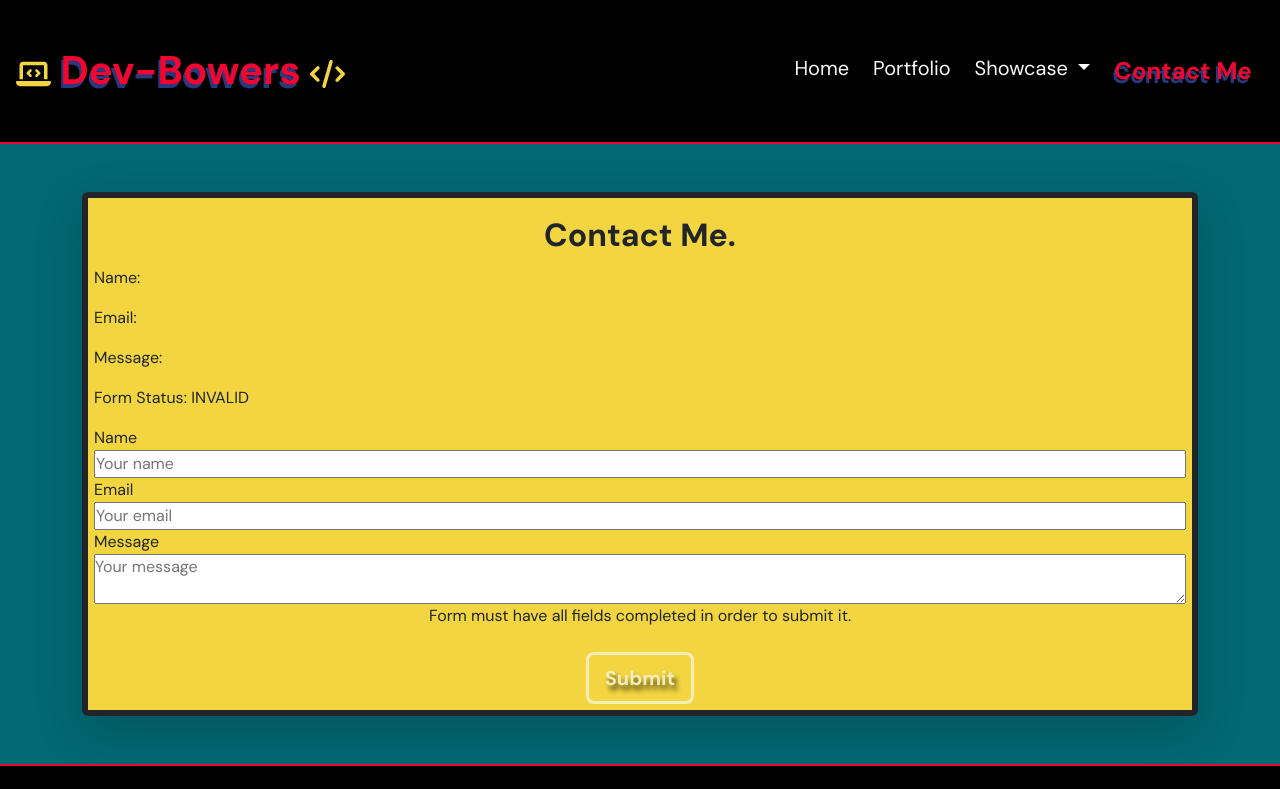
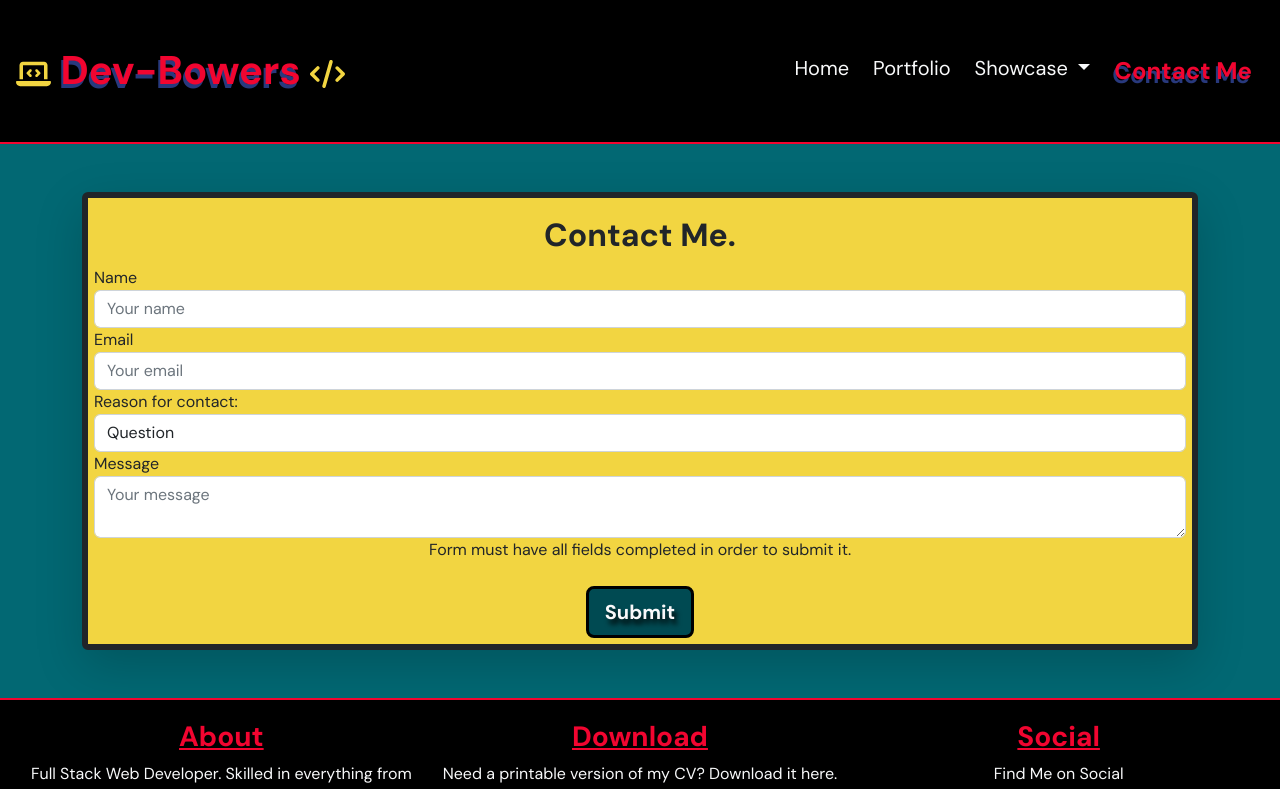
Before and after one commit to dnlbowers/Portfolio-frontend, an Angular app in the folder client/: page /contact in a window 1280 px wide. Shown: the top 789 px of the page. Built offline with nearby package versions, Linux system fonts and the light colour scheme.

Commit message:
Create contact form class Rip out reactive form, draft template form

```diff
--- /dev/null
+++ b/client/src/app/_classes/contact-form.ts
@@ -0,0 +1,9 @@
+export class ContactForm {
+
+    constructor (
+        public name: string,
+        public email: string,
+        public reason: string,
+        public message: string
+    ) { }
+}
--- a/client/src/app/app.module.ts
+++ b/client/src/app/app.module.ts
@@ -17,7 +17,7 @@ import { CurriculumVitaeComponent } from './curriculum-vitae/curriculum-vitae.co
 import { ResumeComponent } from './resume/resume.component';
 import { InterestsComponent } from './interests/interests.component';
 import { GithubReposComponent } from './github-repos/github-repos.component';
-import { FormsModule, ReactiveFormsModule } from '@angular/forms';
+import { FormsModule } from '@angular/forms';
 import { ContactMeComponent } from './contact-me/contact-me.component';
 
 @NgModule({
@@ -43,7 +43,6 @@ import { ContactMeComponent } from './contact-me/contact-me.component';
     FontAwesomeModule,
     HttpClientModule,
     FormsModule,
-    ReactiveFormsModule,
   ],
 
   providers: [],
--- a/client/src/app/contact-me/contact-me.component.html
+++ b/client/src/app/contact-me/contact-me.component.html
@@ -1,24 +1,25 @@
 <main class="container-fluid container-md h-auto my-4 my-md-5">
     <div class="content-index shadow-lg rounded w-100 mx-auto">
         <h2 class="fw-bold text-center my-1 p-2">Contact Me.</h2>
-        <p>Name: {{contactForm.value.name}}</p>
-        <p>Email: {{contactForm.value.email}}</p>
-        <p>Message: {{contactForm.value.message}}</p>
-        <p>Form Status: {{ contactForm.status }}</p>
 
-        <form class="d-flex flex-column" [formGroup]="contactForm" (ngSubmit)="onSubmit()">
+        <form class="d-flex flex-column form-group">
             <label for="name">Name</label>
-            <input type="text" name="name" id="name" formControlName="name" placeholder="Your name" required>
+            <input type="text" name="name" id="name" class="form-control" placeholder="Your name" required>
             <label for="email">Email</label>
-            <input type="email" name="email" id="email" formControlName="email" placeholder="Your email" required>
+            <input type="email" name="email" id="email" class="form-control" placeholder="Your email" required>
+            <div class="form-group">
+                <label for="reason">Reason for contact:</label>
+                <select class="form-control" id="reason" required>
+                  <option *ngFor="let reason of reasons" [value]="reason">{{reason}}</option>
+                </select>
+              </div>
             <label for="message">Message</label>
-            <textarea name="message" id="message" formControlName="message" placeholder="Your message" required></textarea>
+            <textarea name="message" id="message" class="form-control" placeholder="Your message" required></textarea>
             <p class="text-center">Form must have all fields completed in order to submit it.</p>
-            <button type="submit" [disabled]="!contactForm.valid"
+            <button type="submit"
                 class="btn btn-lg btn-green btn-custom mt-2 text-light">
                     Submit
             </button>
         </form>
-
     </div>
 </main>
--- a/client/src/app/contact-me/contact-me.component.ts
+++ b/client/src/app/contact-me/contact-me.component.ts
@@ -1,5 +1,5 @@
 import { Component } from '@angular/core';
-import { FormBuilder, Validators } from '@angular/forms';
+import { ContactForm } from '../_classes/contact-form';
 
 
 @Component({
@@ -9,15 +9,12 @@ import { FormBuilder, Validators } from '@angular/forms';
 })
 export class ContactMeComponent {
 
-  contactForm = this.fb.group({
-      name: ["", Validators.required],
-      email: ["", Validators.required],
-      message: ["", Validators.required],
-    })
+    reasons = ['Question', 'Hire me', 'Comment/Feedback', 'Other'];
 
-    constructor(private fb: FormBuilder) { }
+    submitted = false;
 
     onSubmit(){
-      console.warn(this.contactForm.value);
+       this.submitted = true;
     }
+
 }
```
Also changed, not shown: 1 other file (tests, documents, lock files or other folders).
